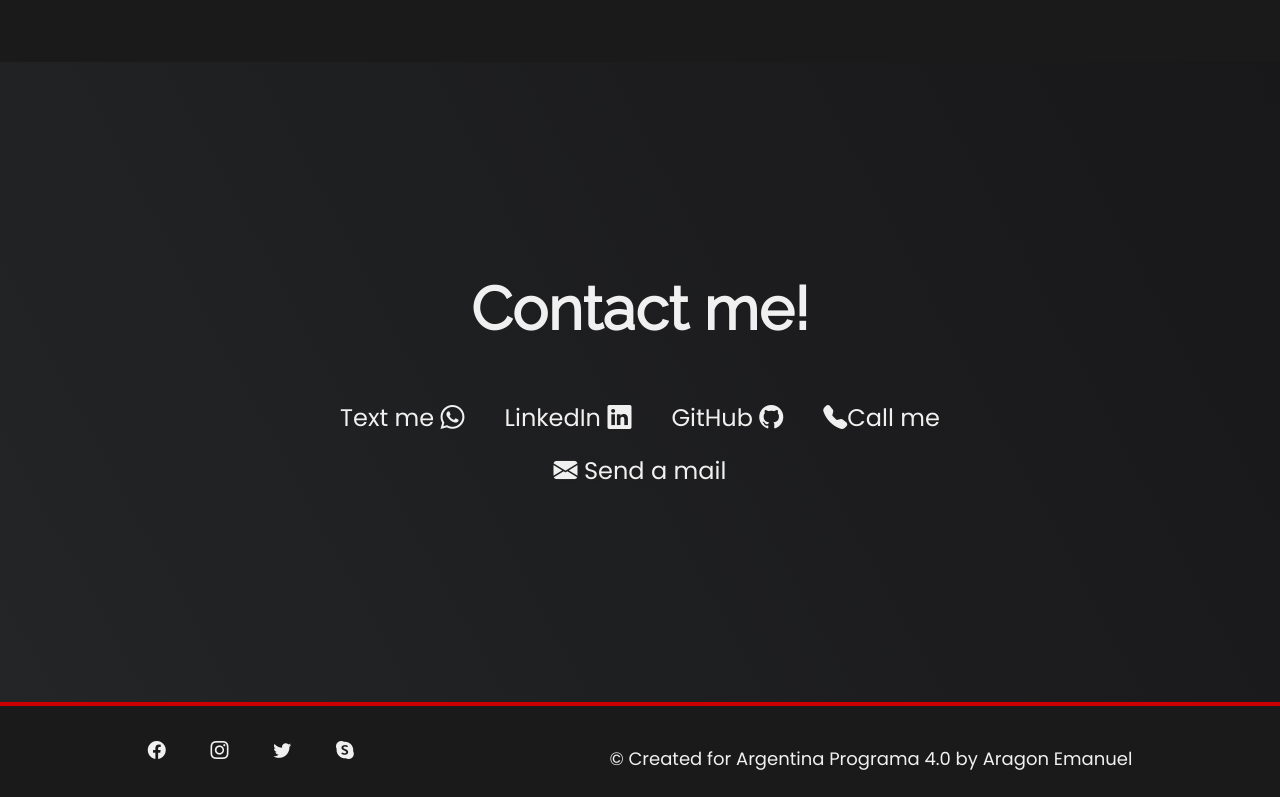
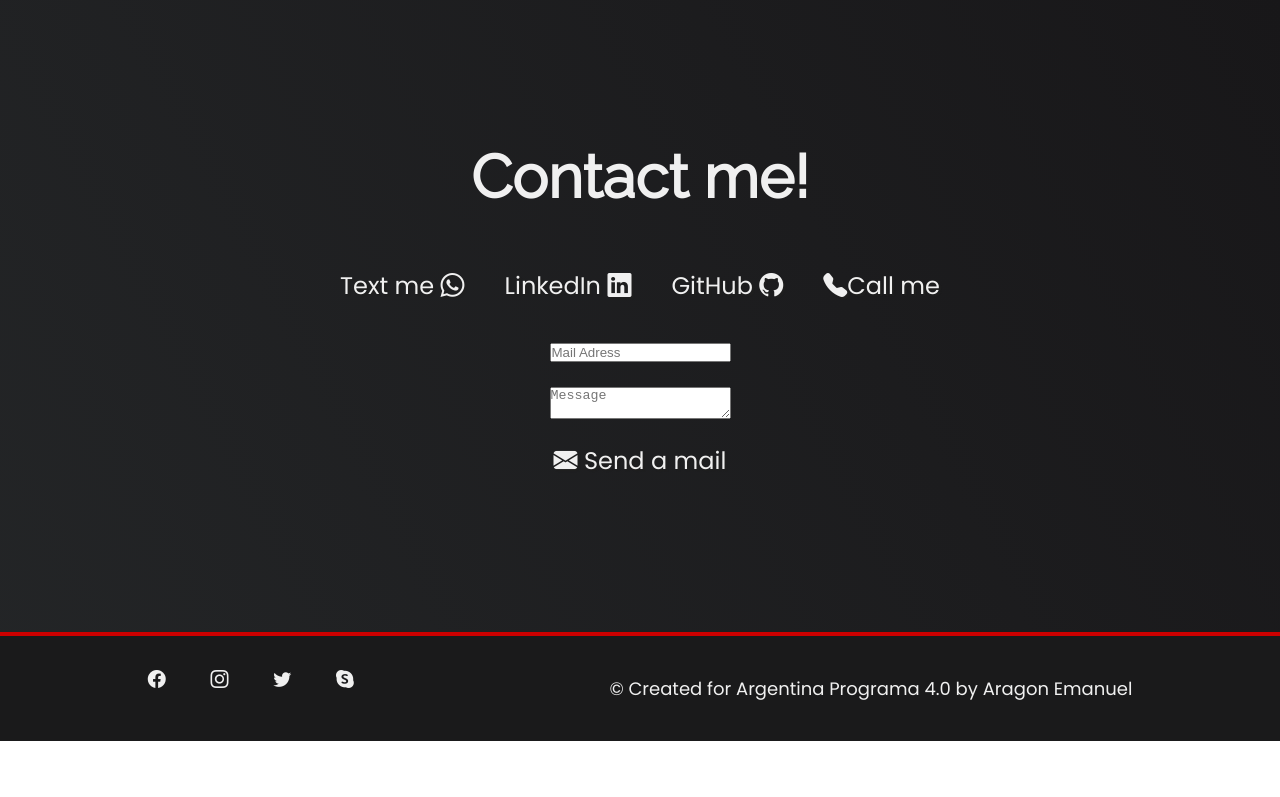
Before and after one commit to AragonEA/Argentina-Programa-CV, a website: page index.html in a window 1280 px wide. Shown: the part 2000-2797 px from the top of the page. After the commit the page ends 2741 px from the top, so only its background shows below. Drawn offline with nearby package versions, Linux system fonts and the light colour scheme; no server answers.

Commit message:
Add mail form

```diff
--- a/index.html
+++ b/index.html
@@ -129,6 +129,10 @@
       <a id="phone-btn" href="" class="btn contact-details"><i class="bi bi-telephone-fill"></i>Call me</a>
     </div>
 
+    <form id="mail-form">
+      <input type="email" name="mail" maxlength="30" placeholder="Mail Adress" required><br/>
+      <textarea maxlength="400" placeholder="Message" required></textarea>
+    </form>
 
     <a id="mail-btn" href="mailto:example@example.com" class="btn contact-details"><i class="bi bi-envelope-fill"></i>
       Send a mail</a>
--- a/src/css/main.css
+++ b/src/css/main.css
@@ -58,7 +58,11 @@ img {
     border-radius: 10px;
 }
 
+form {
     display: grid;
+    margin-top: 30px;
+    margin-bottom: 15px;
+    isolation: isolate;
 }
 
 .nav {
```
